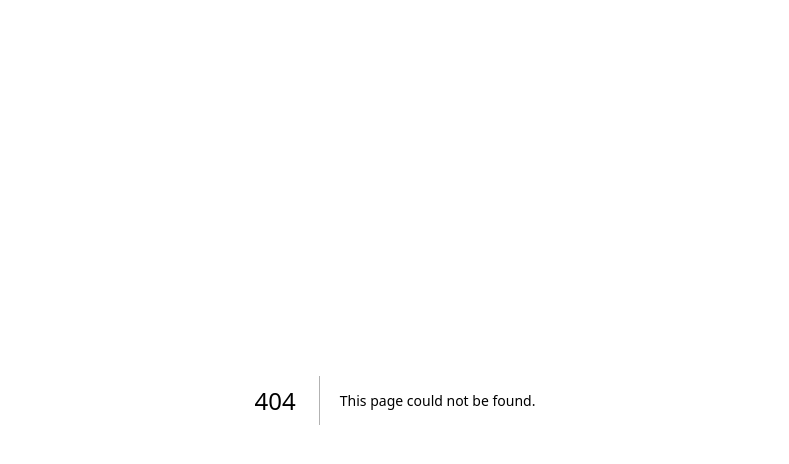
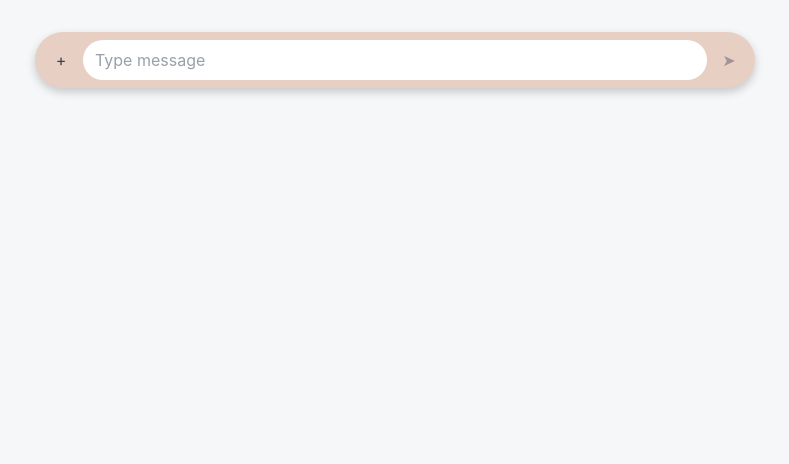
Before and after one commit to Kan-O435/three-universities-hackason-2026, a Next.js app in the folder client/: page /preview/chat-input in a window 1280 px wide. Before the commit this address had no page. Shown: the top 464 px of the page, without its empty margins (245-1034 px from the left). Built offline with nearby package versions, Linux system fonts and the light colour scheme.

Commit message:
add chatInput

```diff
--- /dev/null
+++ b/client/app/preview/chat-input/page.tsx
@@ -0,0 +1,13 @@
+"use client";
+
+import ChatInput from "@/components/ChatInput";
+
+export default function PreviewChatInputPage() {
+  return (
+    <main className="min-h-screen bg-[var(--color-bg)] px-[var(--page-padding)] py-8">
+      <div className="mx-auto flex max-w-[720px] flex-col gap-6">
+        <ChatInput onSend={(message) => console.log(message)} />
+      </div>
+    </main>
+  );
+}
--- /dev/null
+++ b/client/components/ChatInput.tsx
@@ -0,0 +1,65 @@
+"use client";
+
+import { useState } from "react";
+
+type ChatInputProps = {
+  onSend?: (message: string) => void;
+  isMemoryMode?: boolean;
+};
+
+export default function ChatInput({
+  onSend,
+  isMemoryMode = false,
+}: ChatInputProps) {
+  const [message, setMessage] = useState("");
+
+  const send = () => {
+    if (isMemoryMode) return;
+
+    const trimmed = message.trim();
+    if (!trimmed) return;
+
+    onSend?.(trimmed);
+    setMessage("");
+  };
+
+  return (
+    <div
+      className="flex w-full items-center gap-2 rounded-full px-3 py-2 shadow-[var(--shadow-card)]"
+      style={{
+        backgroundColor: isMemoryMode
+          ? "var(--color-memory)"
+          : "var(--color-accent-1)",
+      }}
+    >
+      {/* plus */}
+      <button
+        disabled
+        className="flex h-7 w-7 items-center justify-center text-lg text-[var(--color-text)]"
+      >
+        +
+      </button>
+
+      {/* input */}
+      <div className="flex-1 rounded-full bg-[var(--color-surface)] px-3 py-2">
+        <input
+          value={message}
+          disabled={isMemoryMode}
+          onChange={(e) => setMessage(e.target.value)}
+          onKeyDown={(e) => e.key === "Enter" && send()}
+          placeholder={isMemoryMode ? "Memory mode" : "Type message"}
+          className="w-full bg-transparent text-[var(--color-text)] outline-none"
+        />
+      </div>
+
+      {/* send */}
+      <button
+        onClick={send}
+        disabled={!message.trim() || isMemoryMode}
+        className="flex h-7 w-7 items-center justify-center text-lg text-[var(--color-text)] transition hover:-translate-y-[1px] disabled:opacity-40"
+      >
+        ➤
+      </button>
+    </div>
+  );
+}
```
